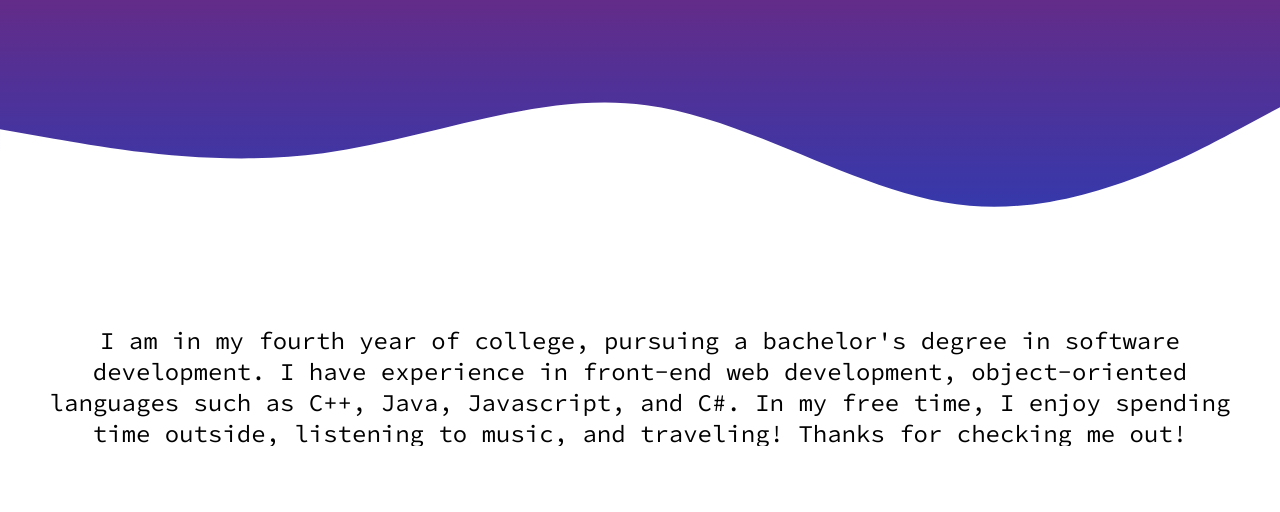
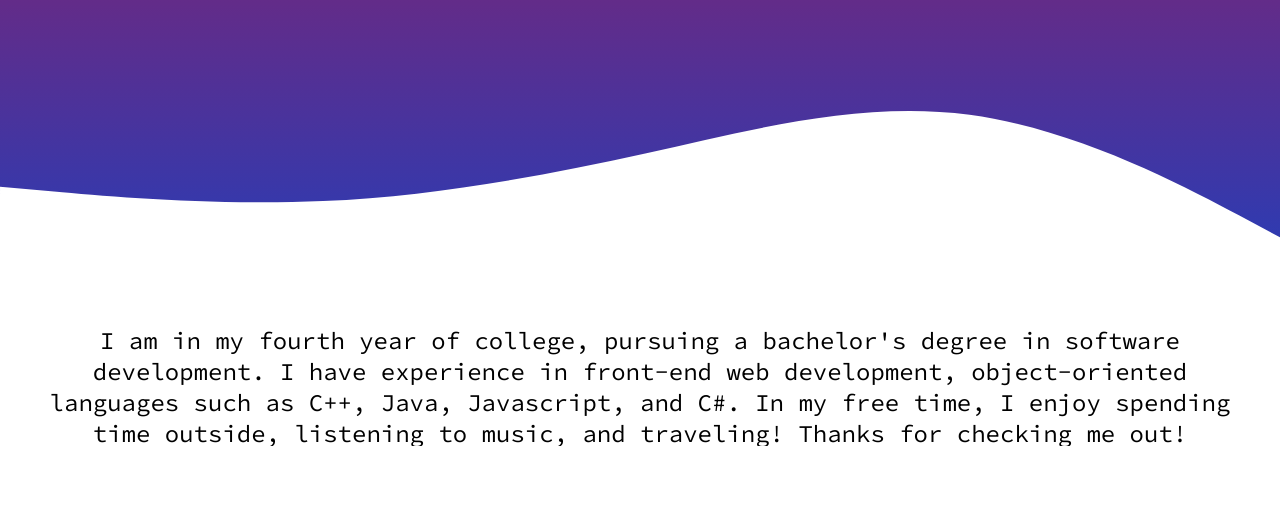
Before and after one commit to amorgan659/FirstPersonal, a plain HTML site: page index.html in a window 1280 px wide. Shown: the part 271-783 px from the top of the page. Drawn offline with Linux system fonts and the light colour scheme.

Commit message:
Update index.html

```diff
--- a/index.html
+++ b/index.html
@@ -20,12 +20,15 @@
 		<h2>Hello! My name is</h2>
 		<h1>Alexandra Morgan</h1>
 		<div class="curved-div">
-		<svg xmlns="http://www.w3.org/2000/svg" viewBox="0 0 1440 320" >
-			<path fill="#FFFFFF" fill-opacity="1" d="M0,96L60, 106.7C120,117,
-			240,139,360,122.7C480,107,600,53,720,69.3C840,85,960,171,1080,181.3C1200,
-			192,1320,128,1380,96L1440,64L1440,320L1380,320C1320,320,1200,320,1080,
-			320C960,320,840,320,720,320C600,320,480,320,360,320C240,320,120,320,60,
-			320L0,320Z"></path></svg>
+		<svg xmlns="http://www.w3.org/2000/svg" viewBox="0 0 1440 320">
+    <path fill="#FFFFFF" fill-opacity="1" d="M0,160L60,165.3C120,171,
+    240,181,360,176C480,171,600,149,720,122.7C840,96,960,64,1080,80C1200,
+    96,1320,160,1380,192L1440,224L1440,320L1380,320C1320,320,1200,320,1080,
+    320C960,320,840,320,720,320C600,320,480,320,360,320C240,320,120,320,60,
+    320L0,320Z"></path>
+</svg>
+
+
 
 
 			<p class="parent">
```
